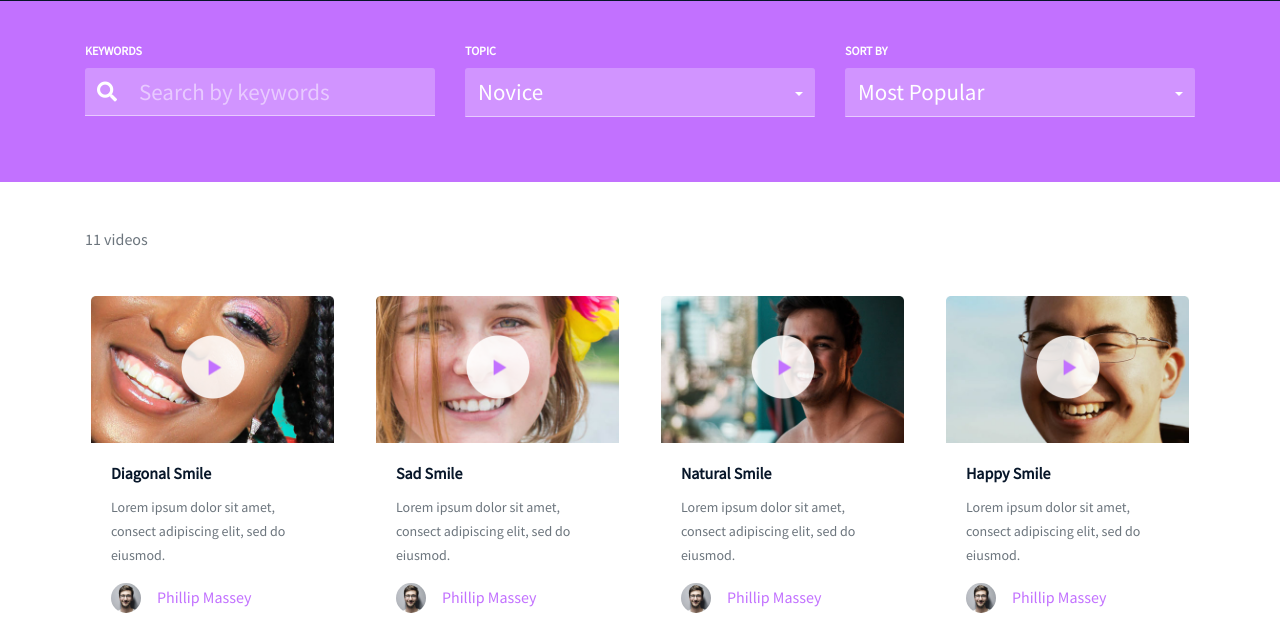
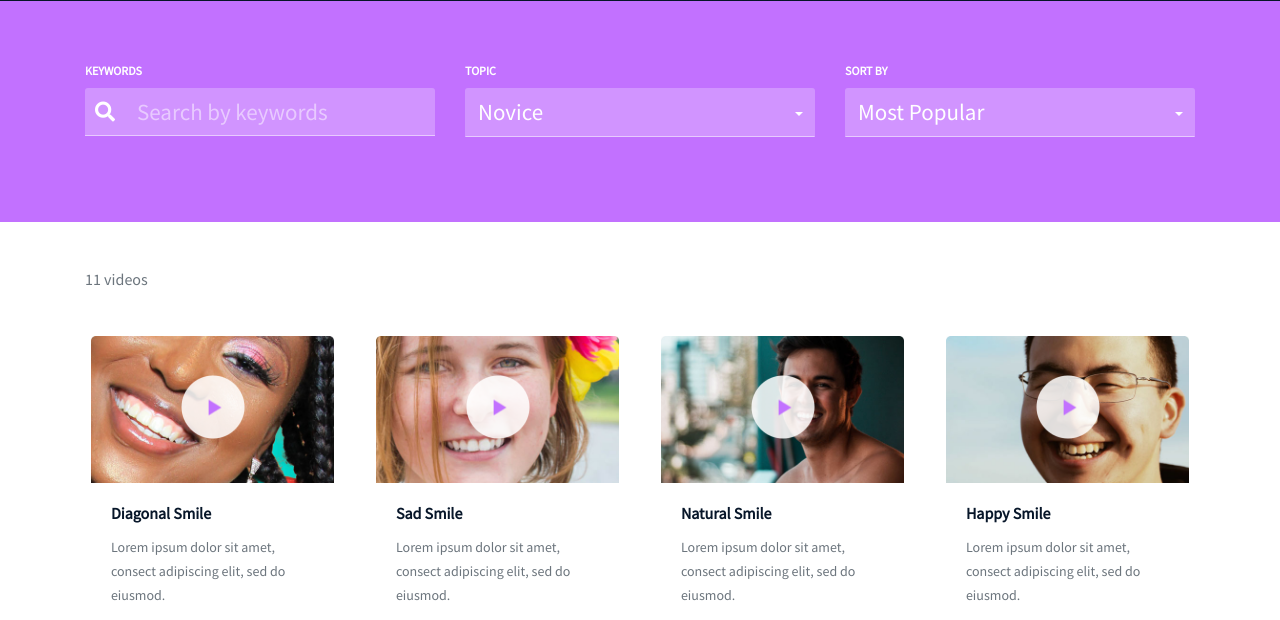
Before and after one commit to manningstinson/atlas-smiling-school, a website: page courses.html in a window 1280 px wide. Shown: the part 175-795 px from the top of the page. Drawn offline with nearby package versions, Linux system fonts and the light colour scheme; files that its build step writes are made by us from their sources; a web font is replaced by a local one.

Commit message:
updated courses, search icon, input field

```diff
--- a/scss/courses.scss
+++ b/scss/courses.scss
@@ -1,5 +1,4 @@
 /* Courses Section */
-
 .courses-header .navbar-nav li:nth-child(1) a {
   color: var(--main-color) !important;
 }
@@ -9,7 +8,6 @@
 }
 
 /* Header Section */
-
 .courses-header {
   background-size: cover;
   background-position-y: -100px;
@@ -35,46 +33,41 @@
 }
 
 /* Search Section */
-
 .search {
   background-color: var(--main-color);
   height: auto;
+  padding: 20px; /* Added padding for better spacing */
 }
 
 .search .input-group {
   height: 48px;
-  border: 0px;
+  border: 0;
 }
 
 .search .input-group-prepend {
-  margin-right: 0px;
+  margin-right: 0;
 }
 
 .search .input-group-text {
   background-color: var(--color-white);
-  border-right: 0;
-  padding-right: 10px;
-  border-style: none;
-  border-radius: 3px 3px 0px 0px;
+  border: none;
+  padding: 0 10px;
+  border-radius: 3px 3px 0 0;
   border-bottom: 1px solid rgba(255, 255, 255, 0.5);
   background: rgba(255, 255, 255, 0.25);
   color: var(--color-white);
   font-size: 20px;
   display: flex;
   align-items: center; /* Ensure icon is vertically centered */
-  height: 48px; /* Explicitly set height */
-  line-height: 48px; /* Align icon vertically */
 }
 
 .search .form-control.search-text-area {
-  height: 100%;
-  border-style: none;
-  border-radius: 3px 3px 0px 0px;
+  border: none;
+  border-radius: 3px 3px 0 0;
   border-bottom: 1px solid rgba(255, 255, 255, 0.5);
   background: rgba(255, 255, 255, 0.25);
-  mix-blend-mode: normal;
-  border-left: 0;
   color: var(--color-white);
+  height: 48px;
 }
 
 .search .form-control.search-text-area::placeholder {
@@ -98,10 +91,9 @@
 
 .search .dropdown .btn {
   width: 100%;
-  border-radius: 3px 3px 0px 0px;
+  border-radius: 3px 3px 0 0;
   border-bottom: 1px solid rgba(255, 255, 255, 0.5);
   background: rgba(255, 255, 255, 0.25);
-  mix-blend-mode: normal;
 }
 
 .search .dropdown .btn span {
@@ -117,8 +109,7 @@
   position: absolute;
 }
 
-.search .btn.focus,
-.btn:focus {
+.search .btn:focus {
   box-shadow: none !important;
 }
 
@@ -129,6 +120,11 @@
 .search .dropdown-menu .dropdown-item:hover {
   color: var(--main-color);
   background-color: white;
+}
+
+.input-group-pre.input-group-prepend {
+  margin-right: -1px;
+  height: 0 !important;
 }
 
 @media screen and (max-width: 575px) {
@@ -143,7 +139,6 @@
 }
 
 /* Results Section */
-
 .results .section-title {
   font-size: 16px;
   line-height: 20px;
@@ -164,6 +159,7 @@
   .results .card-img-overlay {
     top: 1vh;
   }
+
   .results .rating img {
     width: 12px;
   }
```
Also changed, not shown: scss/courses.css, 1 other file.
